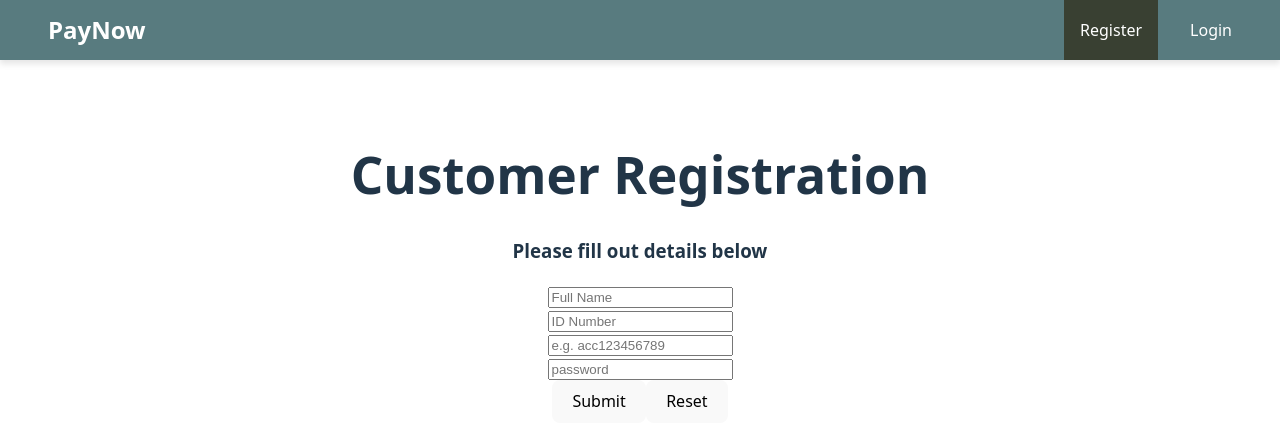
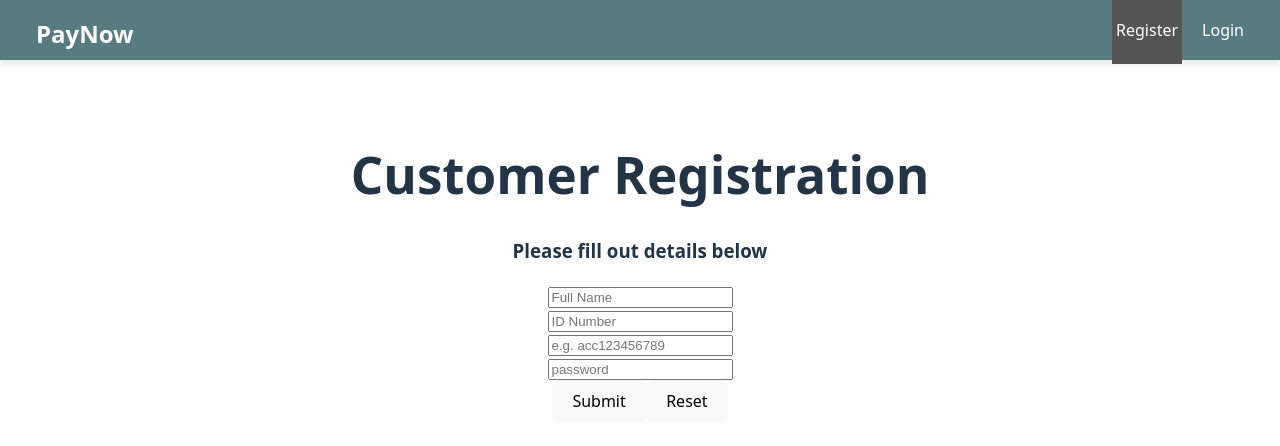
Before and after one commit to VCNMB-3rd-years/INSY7314_Part2, a React (Vite) app in the folder frontend/: page /register in a window 1280 px wide. Shown: the top 446 px of the page. Built offline with nearby package versions, Linux system fonts and the light colour scheme.

Commit message:
Logout Work
> Logout Button works

```diff
--- a/frontend/src/App.css
+++ b/frontend/src/App.css
@@ -125,6 +125,48 @@
   }
 
 
+
+/*LOGOUT*/
+.logout-button {
+background: none;
+border: none;
+color: white;
+cursor: pointer;
+padding: 0;
+font-size: inherit;
+font-family: inherit;
+text-decoration: none;
+padding: 0.25rem 0.5rem;
+}
+
+.logout-button:hover {
+    color: #ccc;
+}
+
+.nav ul {
+  list-style: none;
+  margin: 0;
+  padding: 0;
+  display: flex;
+  gap: 1rem;
+}
+
+.nav a,
+.nav .logout-button {
+  color: white;
+  text-decoration: none;
+  height: 100%;
+  display: flex;
+  align-items: center;
+  padding: .25rem;
+}
+
+.nav li.active a,
+.nav li.active .logout-button {
+  background-color: #555;
+
+
+
   /*
 REFERENCES
 ===================
--- a/frontend/src/components/Navbar.jsx
+++ b/frontend/src/components/Navbar.jsx
@@ -5,10 +5,7 @@ import { useAuth } from '../context/authContext.jsx'
 
 
 //calling the logout fuction from the class: Authcontext
-const handleLogout = () => {
-      logout()
-      navigate('/')
-  }
+
 
 //Method comes from youtube video (Web Dev Simplified, 2022)
 function CustomLink({ to, children, ...props }) {
@@ -26,10 +23,18 @@ function CustomLink({ to, children, ...props }) {
 
 console.log('Navbar mounted'); //Log purposes
 
+
+
 //Method comes from youtube video (Web Dev Simplified, 2022)
 export default function Navbar() {
    const { isAuthenticated, logout } = useAuth();
     const navigate = useNavigate();
+
+    const handleLogout = async () => {
+      await logout()
+      navigate('/')
+  }
+
   return (
     <nav className="nav">
       <Link to="/" className="site-title">PayNow</Link>
--- a/frontend/src/context/authContext.jsx
+++ b/frontend/src/context/authContext.jsx
@@ -1,7 +1,7 @@
 //need required imports
 import { createContext, useContext, useState } from 'react';
 import { useEffect } from 'react';
-import { setAuthToken } from '../interfaces/axiosInstance.js'
+import { setAuthToken, api } from '../interfaces/axiosInstance.js'
 
 //create the section of memory first for remembering if user is logged in
 const AuthContext = createContext()
@@ -14,9 +14,19 @@ export function AuthProvider({children}) { //any child object this method has to
       setIsAuthenticated(true)
       setToken(newToken) //set the value of the token with the new passed in token
     }
-    const logout = () => {
+    const logout = async () => {
+
+        try{
+            await api.post('/customer/logout');
         setIsAuthenticated(false);
         setToken(null);
+
+        console.log("Logout was successful and session has been cleared!");
+
+        }catch (error)
+        {
+            console.error("Logout failed:", error);
+        }
     }
 
     useEffect(() => { //sets up token value in axios as it chanegs
```
Also changed, not shown: 2 other files (tests, documents, lock files or other folders).
